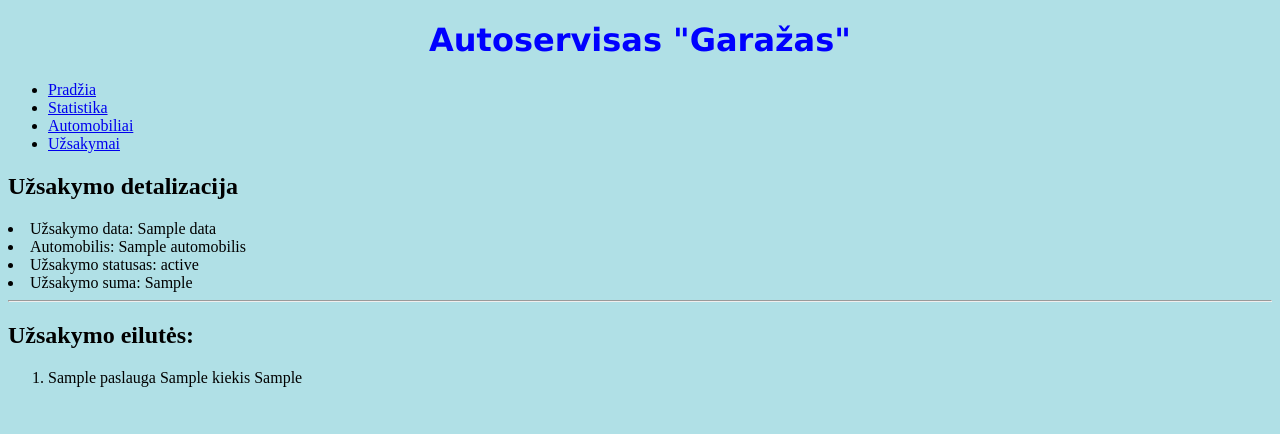
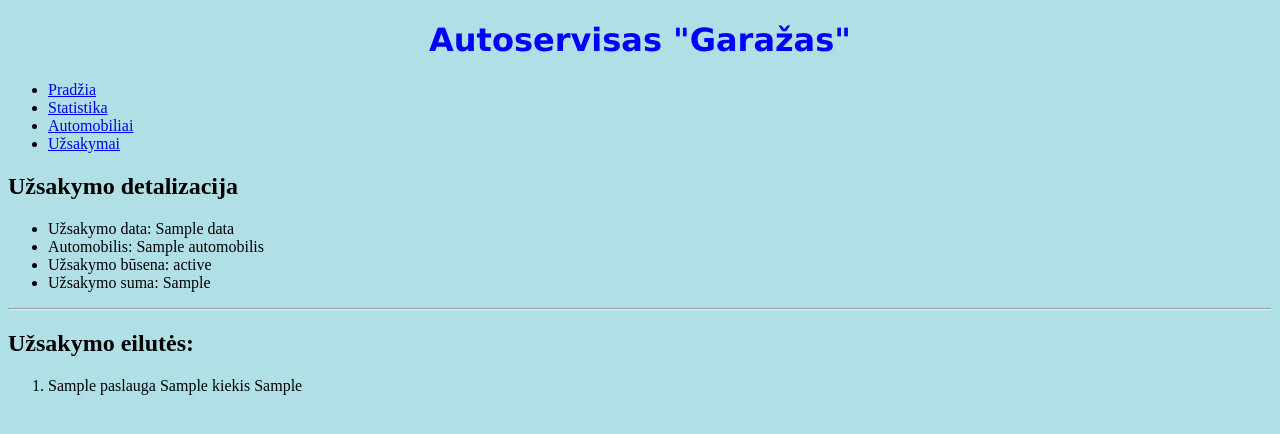
Before and after one commit to tms-rls/ptu7_20230116_autoservisas, a Django app: template autoservisas/autoservisas_uzd/templates/uzsakymas.html in a window 1280 px wide. Shown: the top 434 px of the page. Run offline with Django 3.2, Linux system fonts and the light colour scheme; the template is opened without the code that fills it: most values are stand-ins (such as "Sample title", 1, 10 or a date in 2020).

Commit message:
smulki stiliaus korekcija

```diff
--- a/autoservisas/autoservisas_uzd/templates/uzsakymas.html
+++ b/autoservisas/autoservisas_uzd/templates/uzsakymas.html
@@ -4,10 +4,12 @@
 
 {% block content %}
  <h2>Užsakymo detalizacija</h2>
+ <ul>
    <li>Užsakymo data: {{ konkretus_uzsakymas.data }}</li>
    <li>Automobilis: {{ konkretus_uzsakymas.automobilis }}</li>
-   <li>Užsakymo statusas: {{ konkretus_uzsakymas.statusas }}</li>
+   <li>Užsakymo būsena: {{ konkretus_uzsakymas.get_statusas_display }}</li>
    <li>Užsakymo suma: {{ konkretus_uzsakymas.bendra_uzsakymo_suma }}</li>
+ </ul>
  <hr>
  <h2>Užsakymo eilutės:</h2>
  <ol>
```
